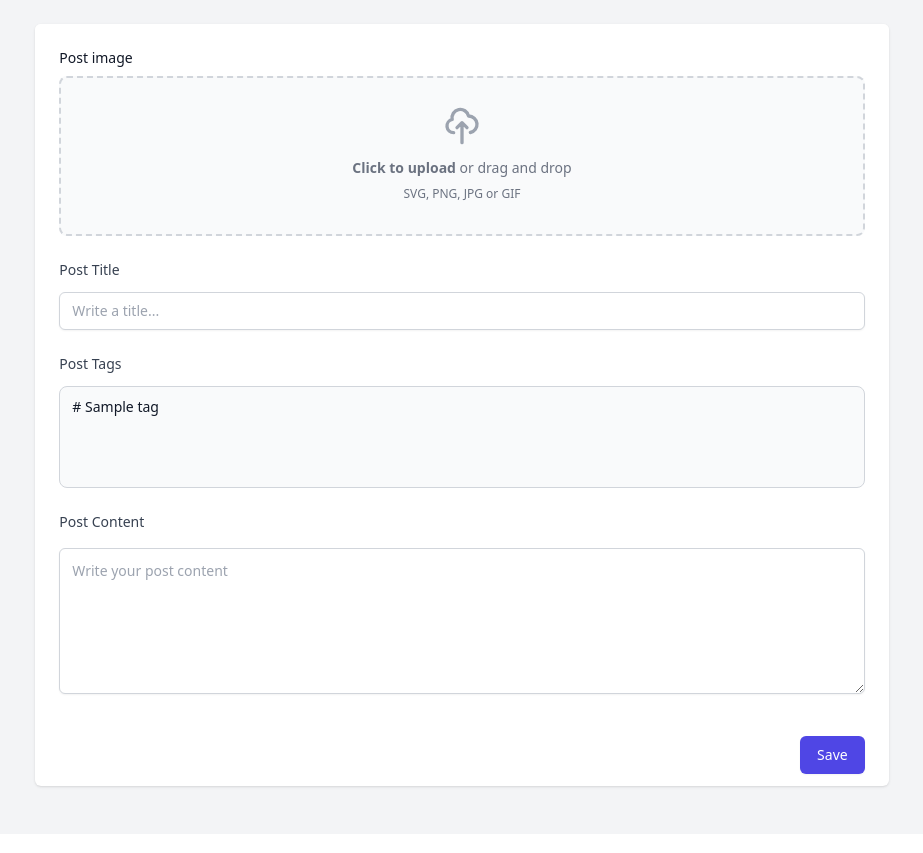
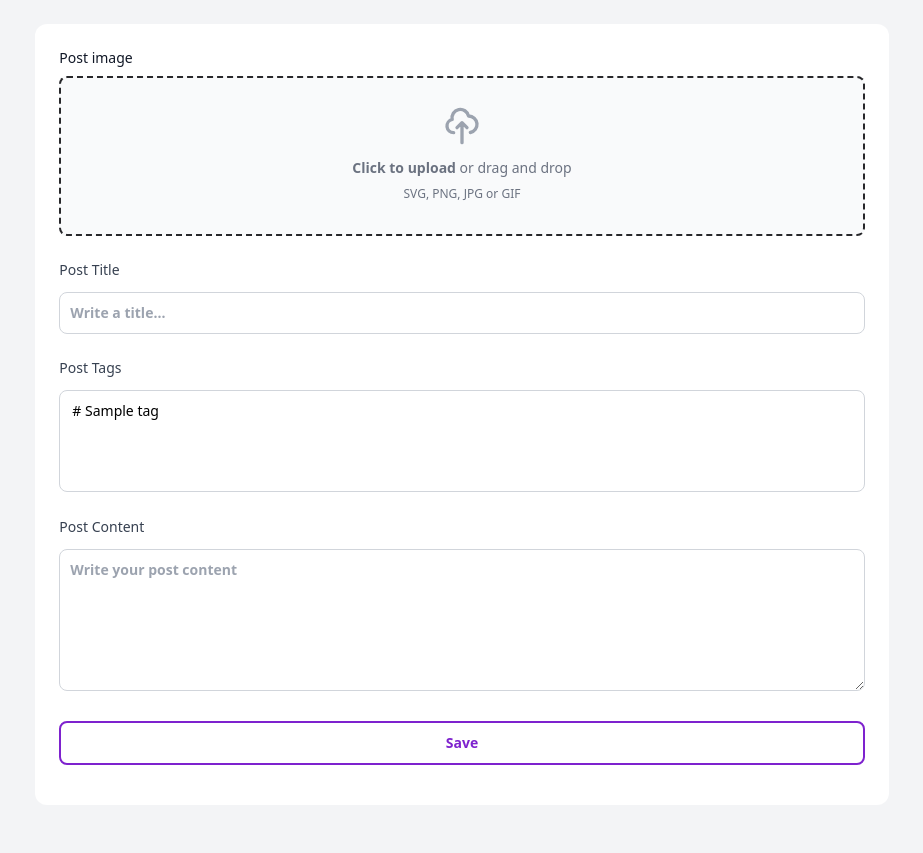
Before and after one commit to AbdulbositGo/DevClone, a Django app: page /new-post in a window 1280 px wide. Shown: the part 40-893 px from the top of the page, without its empty margins (178-1101 px from the left). Before the commit the page ends 830 px from the top, so only its background shows below. Run offline with Django 4.2, Linux system fonts and the light colour scheme; a user stored in the database is signed in; tables that the repository leaves empty hold one stand-in row (values such as "Sample post"); grey boxes marked "Sample" are stand-in pictures; some libraries are stand-ins or nearby versions.

Commit message:
post creation page dark mode changed

```diff
--- a/post/forms.py
+++ b/post/forms.py
@@ -1,6 +1,11 @@
 from django import forms
 
 from post.models import Post, Tag, Comment
+
+
+text_input_class = 'border border-gray-300 text-black font-semibold text-sm rounded-lg w-full p-2.5 ' \
+                   'focus:ring-purple-700 focus:border-purple-700 dark:bg-black dark:border-zinc-700 ' \
+                   'dark:placeholder-gray-400 dark:hover:border-zinc-600 dark:text-white'
 
 
 class PostModelForm(forms.ModelForm):
@@ -8,25 +13,15 @@ class PostModelForm(forms.ModelForm):
     tags = forms.ModelMultipleChoiceField(
         queryset=Tag.objects.all(),
         widget=forms.SelectMultiple(attrs={
-            'class': 'bg-gray-50 border border-gray-300 text-gray-900 text-sm rounded-lg focus:ring-blue-500 '
-                     'focus:border-blue-500 block w-full p-2.5 dark:bg-gray-700 dark:border-gray-600 '
-                     'dark:placeholder-gray-400 dark:text-white dark:focus:ring-blue-500 dark:focus:border-blue-500',
+            'class': text_input_class,
             'required': False
         }))
     content = forms.CharField(widget=forms.Textarea(attrs={
-        'class': 'dark:bg-gray-700 mt-1  w-full rounded-md border-gray-300 shadow-sm pl-3'
-                 'focus:border-indigo-500 focus:ring-indigo-500 sm:text-sm dark:bg-gray-700 dark:border-gray-600 '
-                 'dark:placeholder-gray-400 p-3 dark:text-white dark:focus:ring-blue-500 dark:focus:border-blue-500',
-        'placeholder': 'Write your post content',
-        'rows': 6,
-        'id': 'content'}))
+        'class': text_input_class, 'placeholder': 'Write your post content','rows': 6,'id': 'content'
+    }))
 
     title = forms.CharField(widget=forms.TextInput(attrs={
-        'class': 'dark:bg-gray-700 mt-1 block w-full rounded-md '
-                 'border-gray-300 dark:text-white '
-                 'shadow-sm focus:border-indigo-500 '
-                 'focus:ring-indigo-500 sm:text-sm',
-        'placeholder': 'Write a title...'
+        'class': text_input_class, 'placeholder': 'Write a title...'
     }))
 
     class Meta:
--- a/post/templates/post-create.html
+++ b/post/templates/post-create.html
@@ -4,16 +4,14 @@
 {% block title %}crate-a-post{% endblock %}
 
 {% block content %}
-    <div class="lg:w-8/12 m-auto mt-6 mb-12 dark:bg-gray-900">
-        <div class="mt-5 md:col-span-2 dark:bg-gray-900 md:mt-0">
+    <div class="lg:w-8/12 m-auto mt-6 mb-12 mt-5">
         <form method="POST" enctype="multipart/form-data">
             {% csrf_token %}
-                <div class="shadow bg-white sm:overflow-hidden sm:rounded-md">
-                    <div class="dark:bg-gray-800 space-y-6 bg-white px-4 py-5 sm:p-6">
+            <div class="overflow-hidden rounded-xl space-y-6 bg-white dark:bg-zinc-900 p-6 pb-10    ">
                 <div>
                     <label class="block text-sm mb-2 font-medium text-gray-900 dark:text-white" for="id_image">Post image</label>
                     <div class="flex items-center justify-center w-full">
-                                <label for="id_image" class="flex flex-col items-center justify-center w-full h-40 border-2 border-gray-300 border-dashed rounded-lg cursor-pointer bg-gray-50 dark:hover:bg-bray-800 dark:bg-gray-700 hover:bg-gray-100 dark:border-gray-600 dark:hover:border-gray-500 dark:hover:bg-gray-600">
+                        <label for="id_image" class="flex flex-col items-center justify-center w-full h-40 border-2 border-zinc-800 border-dashed rounded-lg cursor-pointer bg-gray-50 dark:bg-black dark:border-zinc-700 dark:hover:border-zinc-600">
                             <div class="flex flex-col items-center justify-center pt-5 pb-6">
                                 <svg aria-hidden="true" class="w-10 h-10 mb-3 text-gray-400" fill="none" stroke="currentColor" viewBox="0 0 24 24" xmlns="http://www.w3.org/2000/svg"><path stroke-linecap="round" stroke-linejoin="round" stroke-width="2" d="M7 16a4 4 0 01-.88-7.903A5 5 0 1115.9 6L16 6a5 5 0 011 9.9M15 13l-3-3m0 0l-3 3m3-3v12"></path></svg>
                                 <p class="mb-2 text-sm text-gray-500 dark:text-gray-400"><span class="font-semibold">Click to upload</span> or drag and drop</p>
@@ -23,13 +21,13 @@
                         </label>
                     </div>
                 </div>
-                        <div class="col-span-6 sm:col-span-4">
+                <div class="">
                     <label for="title" class="dark:text-white mb-3 block text-sm font-medium text-gray-700">Post Title</label>
                     {{ form.title }}
                 </div>
                 <div>
                     <label for="tags" class="w-full dark:text-white mb-3 block text-sm font-medium text-gray-700">Post Tags
-                                <a href="http://127.0.0.1:8000/admin/tag/tag/add/" class="inline text-white hover:text-blue-800 focus:ring-2 focus:outline-none focus:ring-blue-300 font-medium rounded-full text-sm p-2.5 text-center mr-2  dark:hover:text-blue-700 dark:focus:ring-blue-800">+
+                        <a href="http://127.0.0.1:8000/admin/tag/tag/add/" class="inline text-white hover:text-purple-700 font-extrabold rounded-full text-md p-2.5 text-center mr-2">+
                         </a>
                     </label>
                     {{ form.tags }}
@@ -43,13 +41,11 @@
                         {{ form.content }}
                     </div>
                 </div>
-                    </div>
-                    <div class="px-4  py-3 text-right sm:px-6">
-                        <button type="submit" class="inline-flex justify-center rounded-md border border-transparent bg-indigo-600 py-2 px-4 text-sm font-medium text-white shadow-sm hover:bg-indigo-700 focus:outline-none focus:ring-2 focus:ring-indigo-500 focus:ring-offset-2">Save</button>
-                    </div>
+
+                <button type="submit" class="text-purple-700 font-bold border-2 border-purple-700 hover:bg-purple-700 hover:text-white w-full rounded-lg text-sm px-5 py-2.5 mr-2 mb-2">Save</button>
+
             </div>
         </form>
     </div>
-    </div>
 
 {% endblock %}
--- a/users/templates/registration.html
+++ b/users/templates/registration.html
@@ -58,7 +58,7 @@
 
                       <button type="submit" class="text-purple-700 font-bold border-2 border-purple-700 hover:bg-purple-700 hover:dark:border-white hover:text-white w-full rounded-lg text-sm px-5 py-2.5 mr-2 mb-2">Save</button>
                       <p class="text-sm font-light text-gray-500 dark:text-gray-400">
-                          Already have an account? <a href="#" class="font-medium text-primary-600">Login here</a>
+                          Already have an account? <a href="#" class="font-medium text-primary-600 hover:text-purple-700">Login here</a>
                       </p>
                   </form>
               </div>
```
Lines whose indentation alone changed are shown as unchanged.
